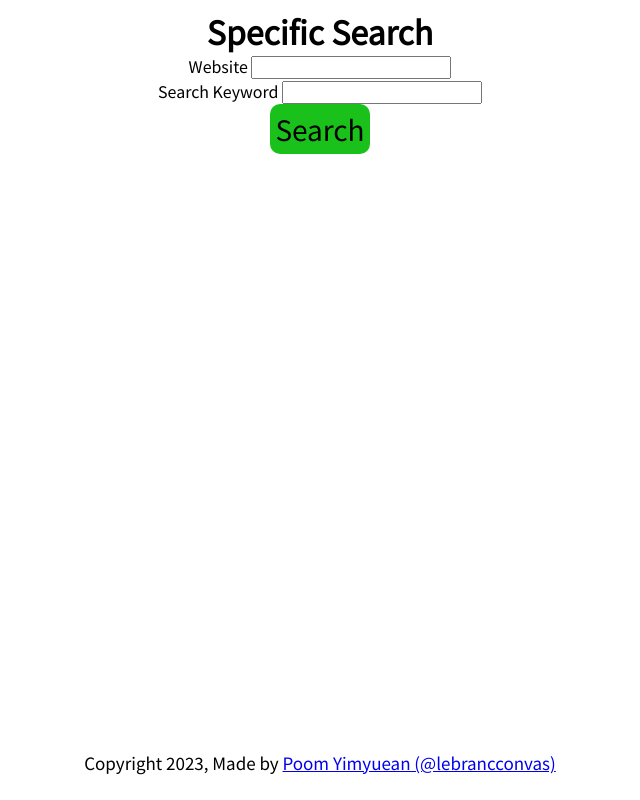
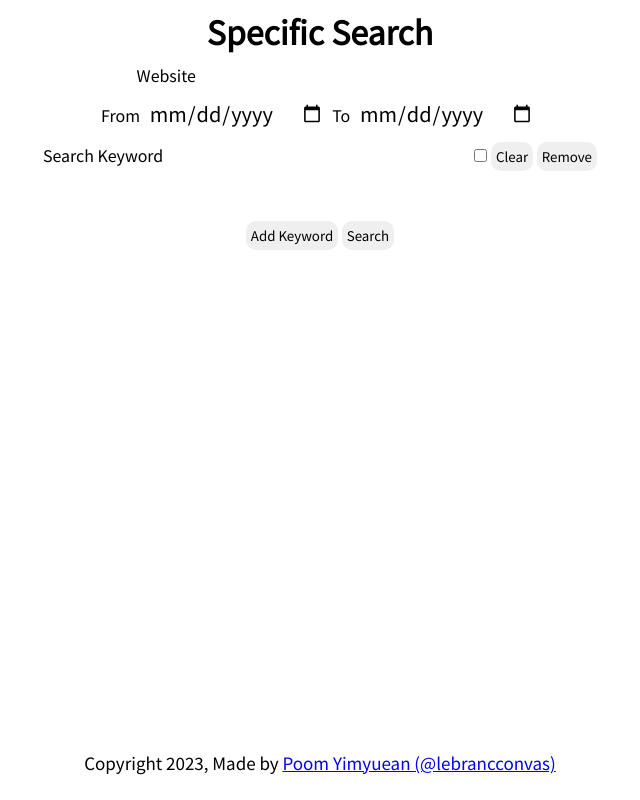
Before and after one commit to lebrancconvas/Specific-Search, a SvelteKit app in the folder app/: page / in a window 1280 px wide. Shown: the whole page, without its empty margins (320-960 px from the left). Built offline with nearby package versions, Linux system fonts and the light colour scheme.

Commit message:
✨ feat: search feature filter by url and from date and to date

```diff
--- /dev/null
+++ b/app/src/@types/index.d.ts
@@ -0,0 +1,4 @@
+export interface IKeyword {
+  keyword: string;
+  strict: boolean;
+}
--- a/app/src/routes/+page.svelte
+++ b/app/src/routes/+page.svelte
@@ -2,6 +2,114 @@
 <!-- URL: https://www.google.com/search?q=site%3Aytn.co.kr+%22Corn%22&sca_esv=556766949&sxsrf=AB5stBh6umVNjc7EIXb70JcofM10lQKqjw%3A1692022015372&source=lnt&tbs=cdr%3A1%2Ccd_min%3A1%2F1%2F2011%2Ccd_max%3A12%2F31%2F2019&tbm= -->
 <script lang="ts">
   // your script goes here
+  import type { IKeyword } from '../@types';
+  let searchWebsite = ''; // site:
+
+  let searchKeywords: IKeyword[] = [
+    {
+      keyword: '',
+      strict: false
+    }
+  ]
+
+  let fromTime = ''; // after:
+  let toTime = ''; // before:
+
+  let addKeyword = () => {
+    searchKeywords = [
+      ...searchKeywords,
+      {
+        keyword: '',
+        strict: false
+      }
+    ]
+  };
+
+  let processKeyword = (keywords: IKeyword[]) => {
+    let keywordString = '';
+    keywords.forEach((keyword, index) => {
+      if(keyword.keyword.trim() !== '') {
+        keywordString += `${processStrictKeyword(keyword)} `;
+      }
+    });
+
+    return keywordString;
+  }
+
+  let processStrictKeyword = (keyword: IKeyword): string => {
+
+    if(keyword.keyword.trim() !== '' && keyword.strict) {
+      return `"${keyword.keyword}"`;
+    }
+
+    return keyword.keyword;
+  };
+
+  let processWeb = (url: string) => {
+    if(url.trim() !== '') {
+      return `site:${url}`;
+    }
+
+    return '';
+  };
+
+  let processTime = (fromTime: string, toTime: string) => {
+    fromTime = fromTime.trim();
+    toTime = toTime.trim();
+    if(fromTime !== '' && toTime !== '') {
+      return `before:${toTime} after:${fromTime}`;
+    } else if(fromTime !== '') {
+      return `after:${fromTime}`;
+    } else if(toTime !== '') {
+      return `before:${toTime}`;
+    } else {
+      return '';
+    }
+  }
+
+  let clearKeyword = (keyword: IKeyword) => {
+    alert('This Feature is not available yet');
+  }
+
+  let removeKeyword = (index: number) => {
+    searchKeywords = searchKeywords.filter((keyword, i) => i !== index);
+  };
+
+  let handleSearch = () => {
+    // Web
+    let processFromTime = `${fromTime.trim().split('-')[1]}/${fromTime.trim().split('-')[2]}/${fromTime.trim().split('-')[0]}`;
+    let processToTime = `${toTime.trim().split('-')[1]}/${toTime.trim().split('-')[2]}/${toTime.trim().split('-')[0]}`;
+
+    let resultWeb = '';
+    let resultTime = '';
+
+    if(searchWebsite !== '') {
+      resultWeb = `site:${searchWebsite}`;
+    }
+
+    // From Time
+    if(fromTime !== '' && toTime !== '') {
+      resultTime = `&tbs=cdr:1,cd_min:${processFromTime},cd_max:${processToTime}&tbm=`;
+    } else if(fromTime !== '') {
+      resultTime = `&tbs=cdr:1,cd_min:${processFromTime}&tbm=`;
+    } else if(toTime !== '') {
+      resultTime = `&tbs=cdr:1,cd_max:${processToTime}&tbm=`;
+    } else {
+      resultTime = '';
+    }
+
+    // Keywords
+    let processSearchKeywords = searchKeywords
+      .filter((keyword: IKeyword) => keyword.keyword.trim() !== '')
+      .map((keyword: IKeyword) => keyword.strict ? `"${keyword.keyword}"` : keyword.keyword)
+
+    let keywords = processSearchKeywords.join('+%2B+');
+
+
+
+    let urlResult = `https://google.com/search?q=${resultWeb}+${keywords}${resultTime}`;
+    window.open(urlResult, '_blank');
+  }
 
 </script>
 
@@ -16,13 +124,28 @@
   <main>
     <section id="input-section">
       <label for="website">Website</label>
-      <input type="url" name="website" id="input-website">
+      <input type="url" name="website" id="input-website" bind:value={searchWebsite}>
       <br>
-      <label for="keyword">Search Keyword</label>
-      <input type="text" name="keyword" id="input-keyword">
+      <label for="fromTime">From</label>
+      <input type="date" name="fromTime" id="input-fromTime" bind:value={fromTime}>
+      <label for="toTime">To</label>
+      <input type="date" name="toTime" id="input-toTime" bind:value={toTime}>
+      <br>
+      {#each searchKeywords as keyword, index}
+      <div id="keyword">
+        <label for="keyword">Search Keyword</label>
+        <input type="text" name="keyword" id="input-keyword" bind:value={searchKeywords[index].keyword}>
+        <input type="checkbox" name="isStrict" id="input-check-isstrict" bind:checked={searchKeywords[index].strict}>
+        <button on:click={() => clearKeyword(keyword)}>Clear</button>
+        <button on:click={() => removeKeyword(index)}>Remove</button>
+        <br>
+      </div>
+      {/each}
     </section>
+    <br><br>
     <section id="action-section">
-      <button id="search-button">
+      <button on:click={addKeyword}>Add Keyword</button>
+      <button id="search-button" on:click={handleSearch}>
         Search
       </button>
     </section>
@@ -50,13 +173,24 @@
     border: none;
     border-radius: 10px;
     padding: 5px;
-    background-color: rgb(27, 193, 27);
-    font-size: 28px;
     cursor: pointer;
   }
 
   main {
     text-align: center;
+  }
+
+  #input-section #action-section {
+    display: block;
+    margin: 10px;
+  }
+
+  input {
+    outline: none;
+    border: none;
+    border-radius: 10px;
+    padding: 5px;
+    font-size: 20px;
   }
 
   button:active {
@@ -70,6 +204,7 @@
     left: 0;
     width: 100%;
     height: 50px;
+    background-color: rgb(255, 255, 255);
   }
 
   footer p {
```
